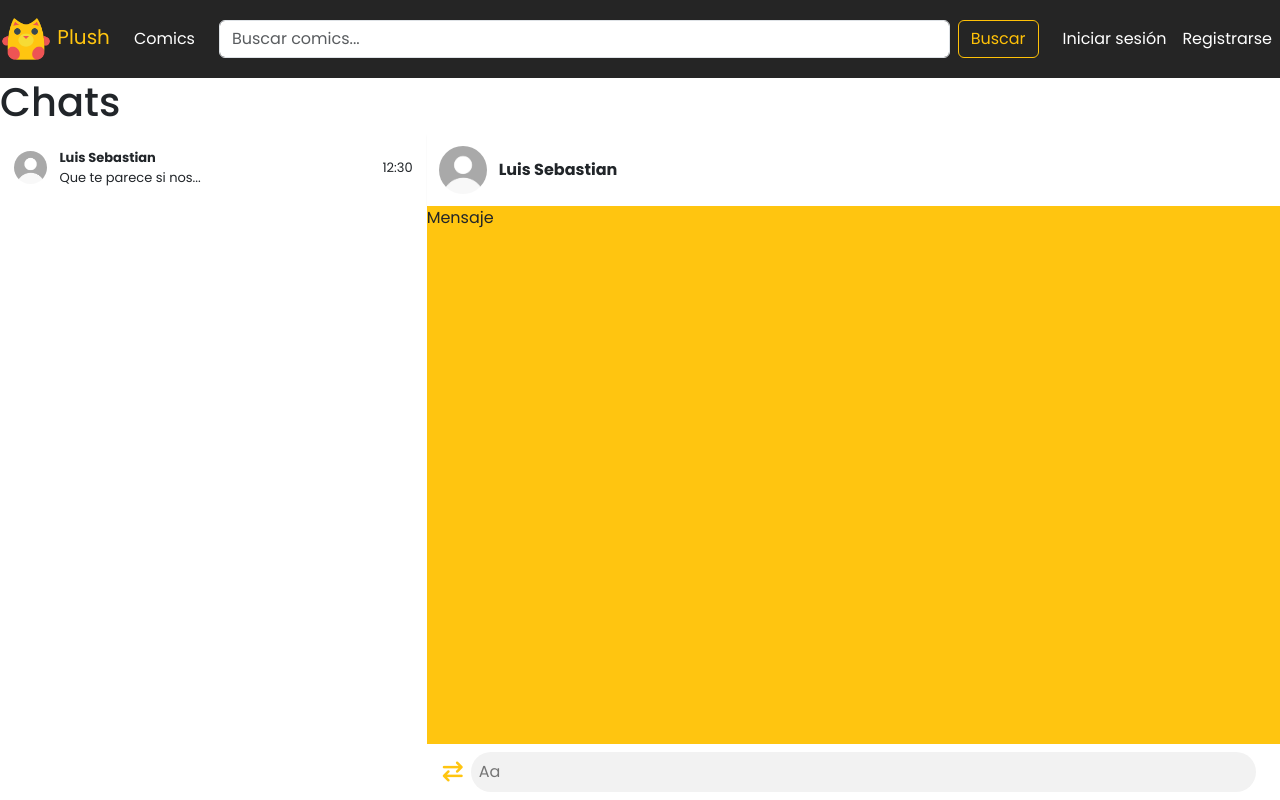
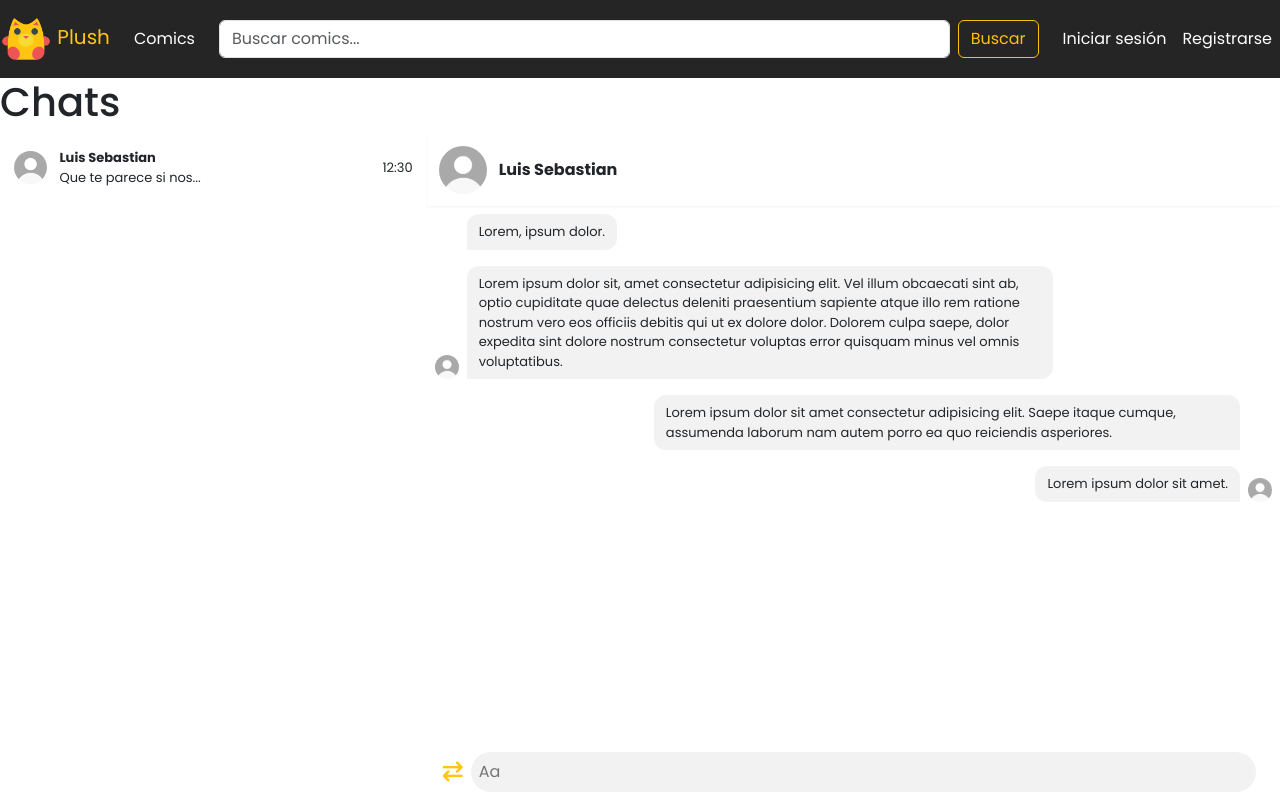
Before and after one commit to Kevin-Antonio-Carvajal/Equipo-6-ProyectoFinal, a Django app: page /mensajes/ in a window 1280 px wide. Run offline with Django 5.2, Linux system fonts and the light colour scheme.

Commit message:
feat: el panel de mensajes ya tiene estilos bonitos, falta agregar funcionalidad

```diff
--- a/ProyectoFinal/mainapp/static/css/mensajes.css
+++ b/ProyectoFinal/mainapp/static/css/mensajes.css
@@ -95,12 +95,6 @@ html, body {
     height: 100%;
 }
 
-#mensajes-contenedor {
-    background-color: #ffc510;
-    flex: 1;
-    overflow-y: auto;
-}
-
 #encabezado {
     display: flex;
     align-items: center;
@@ -125,7 +119,48 @@ html, body {
 
 /* Contenedor de mensajes */
 #mensajes-contenedor {
+    flex: 1;
+    overflow-y: auto;
+}
 
+.mensaje {
+    display: flex;
+    align-items: flex-end;
+    padding: 8px;
+    height: fit-content;
+}
+
+.mensaje p.contenido {
+    margin: 0;
+    padding: 8px 12px;
+    font-size: small;
+    max-width: 70%;
+    word-wrap: break-word;
+    background-color: #F2F2F2;
+}
+
+.mensaje div.imagen-contenedor img {
+    width: 24px;
+    visibility: hidden;
+    border-radius: 50%;
+}
+
+.ultimo-mensaje div.imagen-contenedor img{
+    visibility: visible;
+}
+
+.el-otro p.contenido {
+    margin-left: 8px;
+    border-radius: 12px 12px 12px 0;
+}
+
+.yo {
+    justify-content: flex-end;
+}
+
+.yo p.contenido {
+    margin-right: 8px;
+    border-radius: 12px 12px 0px 12px;
 }
 
 /* Barra de escritura */
--- a/ProyectoFinal/mainapp/templates/mainapp/mensajes.html
+++ b/ProyectoFinal/mainapp/templates/mainapp/mensajes.html
@@ -42,7 +42,30 @@
                 <!-- Contenedor de mensajes -->
                 <div id="mensajes-contenedor">
                     <!-- Aqui van los mensajes -->
-                        <p>Mensaje</p>
+                    <div class="mensaje el-otro">
+                        <div class="imagen-contenedor">
+                            <img src="{% static 'images/default_user.png' %}" alt="">
+                        </div>
+                        <p class="contenido">Lorem, ipsum dolor.</p>
+                    </div>
+                    <div class="mensaje ultimo-mensaje el-otro">
+                        <div class="imagen-contenedor">
+                            <img src="{% static 'images/default_user.png' %}" alt="">
+                        </div>
+                        <p class="contenido">Lorem ipsum dolor sit, amet consectetur adipisicing elit. Vel illum obcaecati sint ab, optio cupiditate quae delectus deleniti praesentium sapiente atque illo rem ratione nostrum vero eos officiis debitis qui ut ex dolore dolor. Dolorem culpa saepe, dolor expedita sint dolore nostrum consectetur voluptas error quisquam minus vel omnis voluptatibus.</p>
+                    </div>
+                    <div class="mensaje yo">
+                        <p class="contenido">Lorem ipsum dolor sit amet consectetur adipisicing elit. Saepe itaque cumque, assumenda laborum nam autem porro ea quo reiciendis asperiores.</p>
+                        <div class="imagen-contenedor">
+                            <img src="{% static 'images/default_user.png' %}" alt="">
+                        </div>
+                    </div>
+                    <div class="mensaje ultimo-mensaje yo">
+                        <p class="contenido">Lorem ipsum dolor sit amet.</p>
+                        <div class="imagen-contenedor">
+                            <img src="{% static 'images/default_user.png' %}" alt="">
+                        </div>
+                    </div>
                 </div>
                 <!-- Barra de escritura -->
                 <div id="barra-mensajes">
```
